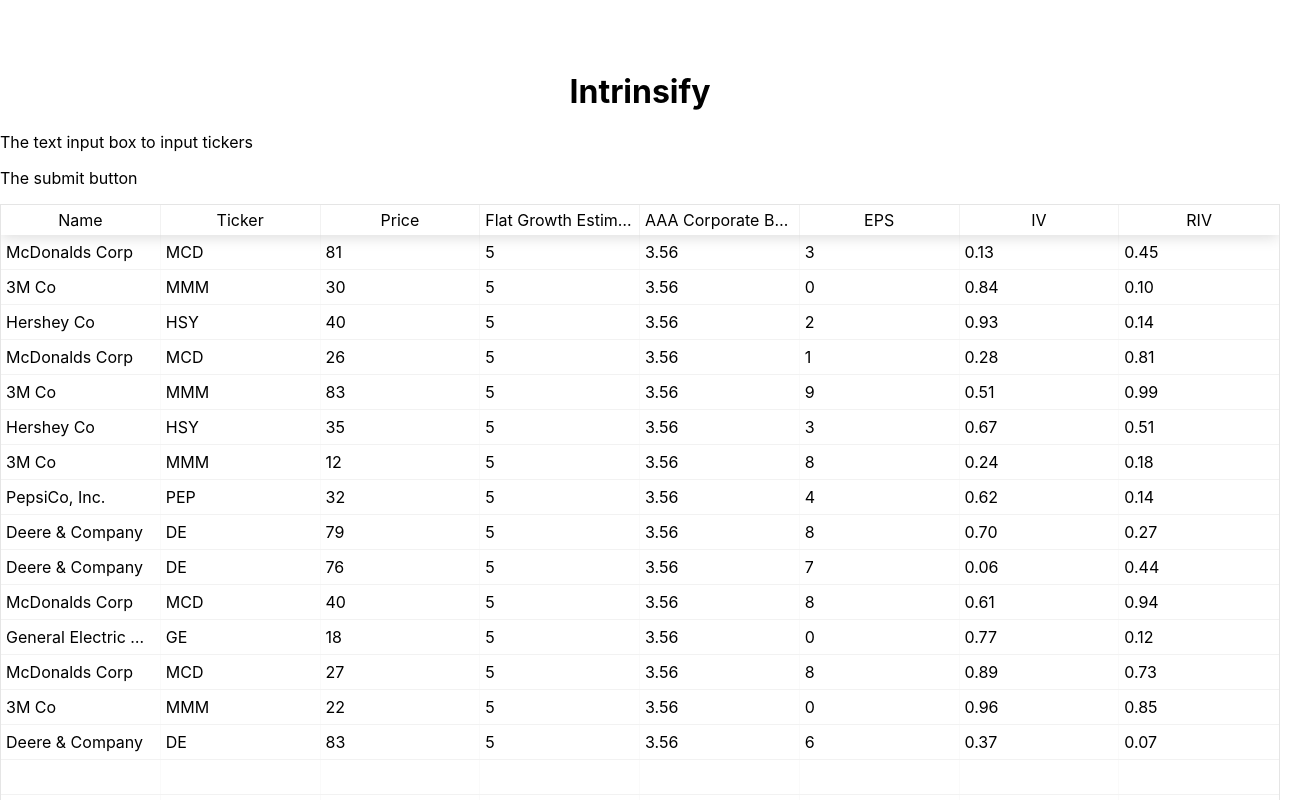
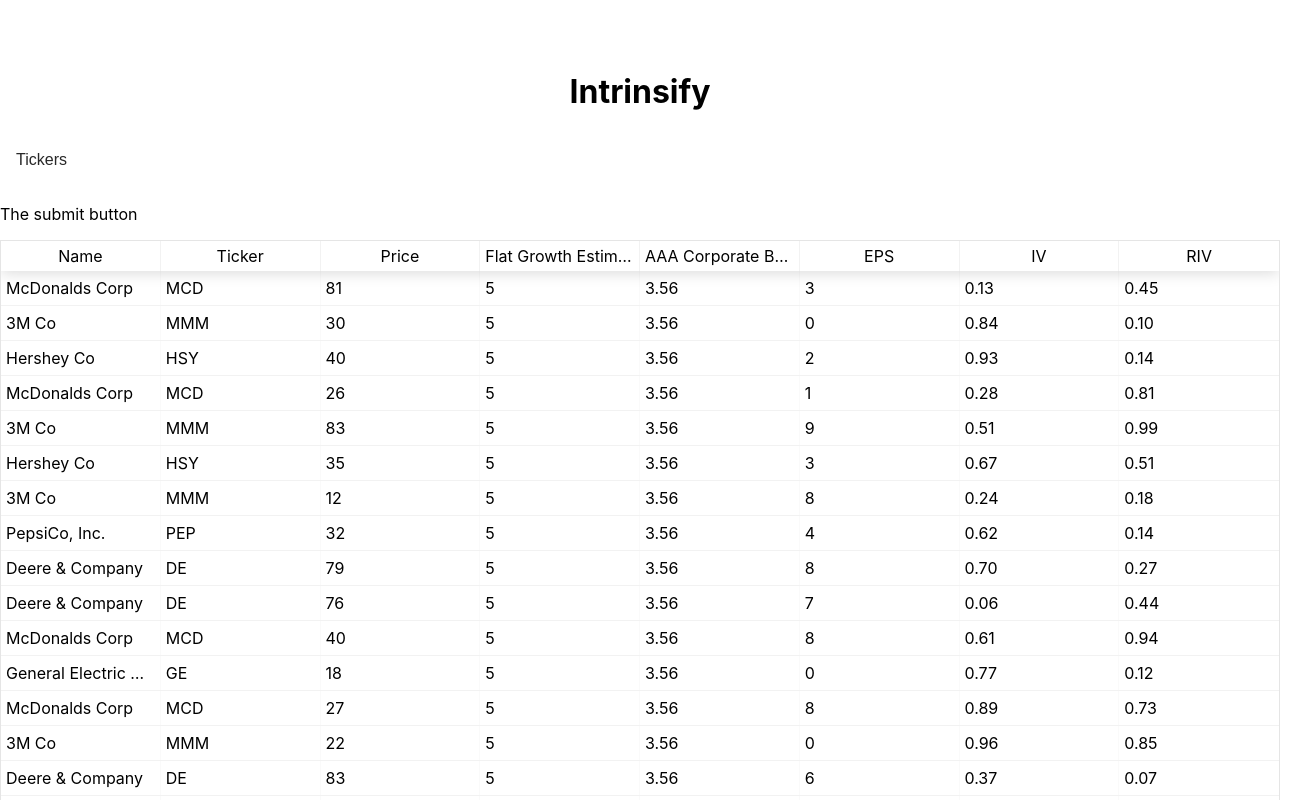
Before and after one commit to heymoose/intrinsify-react, a React (Create React App) app: page / in a window 1280 px wide. Shown: the top 800 px of the page, 1312 px wide, since content can reach past the window. Built offline with nearby package versions, Linux system fonts and the light colour scheme.

Commit message:
Text input progress

```diff
--- a/package.json
+++ b/package.json
@@ -3,6 +3,7 @@
   "version": "0.1.0",
   "private": true,
   "dependencies": {
+    "prop-types": "^15.6.2",
     "react": "^16.7.0",
     "react-dom": "^16.7.0",
     "react-scripts": "2.1.2",
--- /dev/null
+++ b/src/components/Controls/TickerTextInput/TickerTextInput.js
@@ -0,0 +1,72 @@
+import React, { Component } from 'react';
+import PropTypes from 'prop-types';
+import style from './TickerTextInput.module.css';
+
+class TickerTextInput extends Component {
+    state = {
+        focussed: (this.props.locked && this.props.focussed) || false,
+        value: this.props.value || '',
+        error: this.props.error || '',
+        label: this.props.label || '',
+    };
+
+    onChange = event => {
+        const { id } = this.props;
+        const value = event.target.value;
+        this.setState({ value, error: '' });
+        return this.props.onChange(id, value);
+    }
+
+    render() {
+        const { focussed, value, error, label } = this.state;
+        const { id, type, locked } = this.props;
+        const focussedStyle = (locked ? focussed : focussed || value) ? style.focussed : '';
+        const lockedStyle = locked && !focussed ? style.locked : '';
+        const fieldClassNames = [style.field];
+
+        if (focussed) {
+            fieldClassNames.push(focussedStyle);
+        }
+
+        if (locked) {
+            fieldClassNames.push(lockedStyle);
+        }
+
+        return (
+            <div className={fieldClassNames.join(' ')}>
+                <input
+                    id={id}
+                    type={type}
+                    value={value}
+                    placeholder={label}
+                    onChange={this.onChange}
+                    onFocus={() => !locked && this.setState({ focussed: true })}
+                    onBlur={() => !locked && this.setState({ focussed: false })} />
+                <label htmlFor={id} className={error && style.error}>
+                    {error || label}
+                </label>
+            </div>
+        );
+    }
+}
+
+TickerTextInput.propTypes = {
+    id: PropTypes.string.isRequired,
+    locked: PropTypes.bool,
+    focussed: PropTypes.bool,
+    value: PropTypes.string,
+    error: PropTypes.string,
+    label: PropTypes.string,
+    onChange: PropTypes.func,
+};
+
+TickerTextInput.defaultProps = {
+    locked: false,
+    focussed: false,
+    value: '',
+    error: '',
+    label: '',
+    onChange: () => '',
+ };
+
+export default TickerTextInput;
--- /dev/null
+++ b/src/components/Controls/TickerTextInput/TickerTextInput.module.css
@@ -0,0 +1,71 @@
+.field {
+    width: 100%;
+    height: 56px;
+    border-radius: 4px;
+    position: relative;
+    background-color: rgba(255,255,255,0.3);
+    transition: 0.3s all;
+  }
+  .field:hover {
+    background-color: rgba(255, 255, 255, 0.45);
+    box-shadow: 0px 4px 20px 0px rgba(0, 0, 0, 0.05);
+  }
+
+  .field.focussed input {
+    padding: 24px 16px 8px 16px;
+  }
+  .field.focussed input + label {
+    top: 4px;
+    opacity: 1;
+    color: #28cc70;
+  }
+  .field.locked {
+   pointer-events: none;
+  }
+  .field input {
+    width: 100%;
+    height: 56px;
+    position: relative;
+    padding: 0px 16px;
+    border: none;
+    border-radius: 4px;
+    font-family: 'Gotham SSm A', 'Gotham SSm B', sans-serif;
+    font-size: 16px;
+    font-weight: 400;
+    line-height: normal;
+    background-color: transparent;
+    color: #282828;
+    outline: none;
+    box-shadow: 0px 4px 20px 0px transparent;
+    transition: 0.3s background-color ease-in-out, 0.3s box-shadow ease-in-out, 0.1s padding ease-in-out;
+    -webkit-appearance: none;
+  }
+  .field input::-webkit-input-placeholder {
+    color: rgba(255, 255, 255, 0.8);
+  }
+  .field input::-moz-placeholder {
+    color: rgba(255, 255, 255, 0.8);
+  }
+  .field input:-ms-input-placeholder {
+    color: rgba(255, 255, 255, 0.8);
+  }
+  .field input:-moz-placeholder {
+    color: rgba(255, 255, 255, 0.8);
+  }
+
+  .field input + label {
+    position: absolute;
+    top: 24px;
+    left: 16px;
+    font-family: 'Gotham SSm A', 'Gotham SSm B', sans-serif;
+    font-size: 12px;
+    font-weight: 600;
+    line-height: 24px;
+    color: #ffffff;
+    opacity: 0;
+    pointer-events: none;
+    transition: 0.1s all ease-in-out;
+  }
+  .field input + label.error {
+   color: #ec392f;
+  }
--- a/src/containers/IntrinsifyContainer/IntrinsifyContainer.js
+++ b/src/containers/IntrinsifyContainer/IntrinsifyContainer.js
@@ -1,5 +1,6 @@
 import React, { Component } from 'react';
 import Header from '../../components/Header/Header';
+import TickerTextInput from '../../components/Controls/TickerTextInput/TickerTextInput';
 import IntrinsifyTable from '../../components/IntrinsifyTable/IntrinsifyTable';
 
 class IntrinsifyContainer extends Component {
@@ -7,7 +8,13 @@
         return (
             <>
                 <Header />
-                <p>The text input box to input tickers</p>
+                <TickerTextInput
+                    id={'tickerInput'}
+                    type={'text'}
+                    label='Tickers'
+                    value='Tickers'
+                    focussed={true}
+                    locked={false} />
                 <p>The submit button</p>
                 <IntrinsifyTable />
             </>
```
